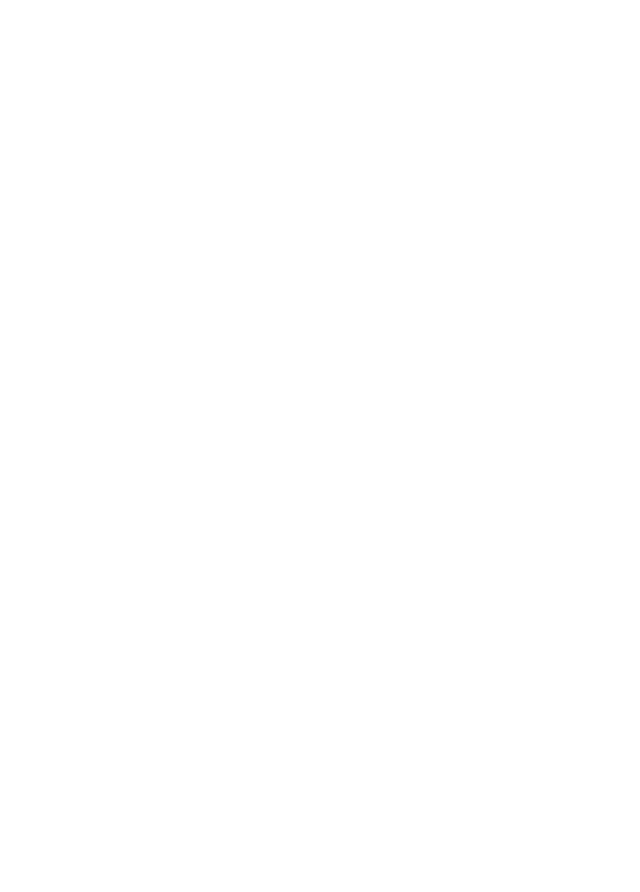
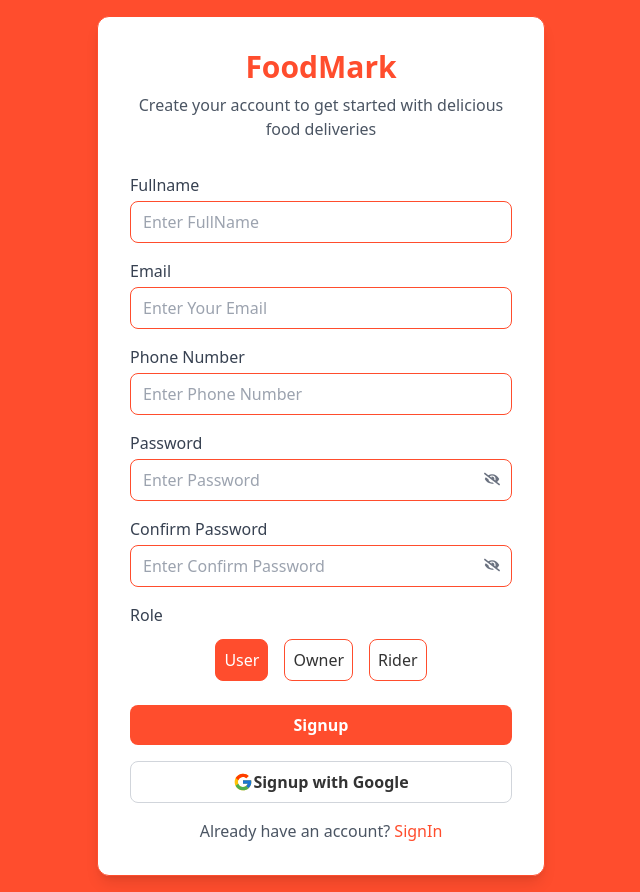
Before and after one commit to Waqas7281/Frontend-FoodMark, a React app: page / in a window 1280 px wide. Before the commit this address had no page. Shown: the whole page, without its empty margins (319-959 px from the left). Before the commit the page ends 800 px from the top, so only its background shows below. Built offline with nearby package versions, Linux system fonts and the light colour scheme; the HTML template or start-up script is replaced by a standard one.

Commit message:
production ready

```diff
--- a/src/App.jsx
+++ b/src/App.jsx
@@ -9,7 +9,7 @@
 function App() {
   return (
     <Routes>
-      <Route path="/signup" element={<Signup />}></Route>
+      <Route path="/" element={<Signup />}></Route>
       <Route path="/signin" element={<SignIn />}></Route>
       <Route path='/home' element={<Home/>}></Route>
       <Route path="/forgot-password" element={<ForgotPassword/>}></Route>
```
